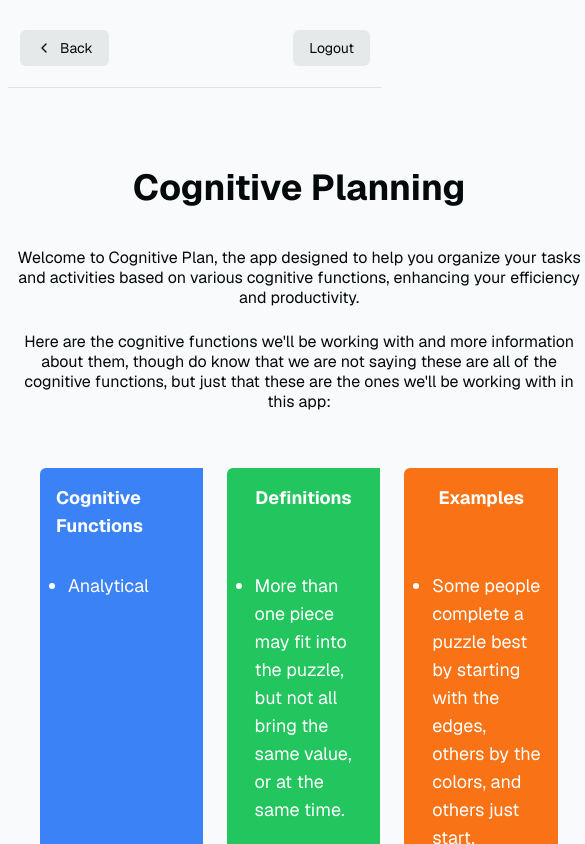
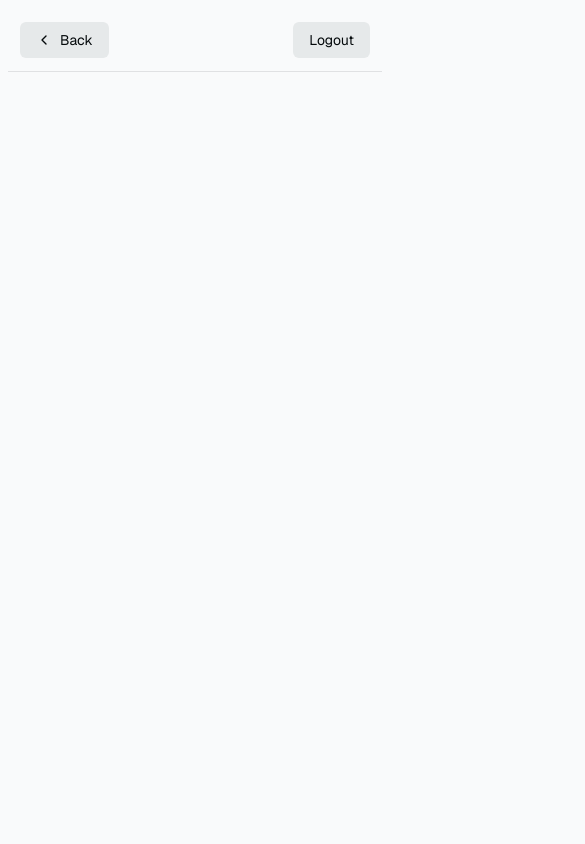
Before and after one commit to Enjoyweaver/CognitiveLabs, a Next.js app: page /cognitive in a window 390 px wide. Shown: the top 844 px of the page, 585 px wide, since content can reach past the window. Built offline with nearby package versions, Linux system fonts and the light colour scheme.

Commit message:
mobile styling

```diff
--- a/app/cognitive/page.tsx
+++ b/app/cognitive/page.tsx
@@ -16,7 +16,7 @@
 export default function Cognitive() {
   return (
     <div className="flex-1 w-full flex flex-col gap-20 items-center">
-      <nav className="w-full flex justify-center border-b border-b-foreground/10 h-20">
+      <nav className="w-full flex justify-center border-b border-b-foreground/10 h-16">
         <div className="w-full max-w-4xl flex justify-between items-center p-3 text-sm">
           <Link
             href="/"
@@ -46,7 +46,7 @@
         </div>
       </nav>
 
-      <main className="flex-1 flex flex-col gap-6 max-w-4xl mx-auto">
+      <main className="flex-1 flex flex-col gap-20 opacity-0 px-3">
         <h2 className="text-center font-bold text-4xl mb-4">
           Cognitive Planning
         </h2>
```
